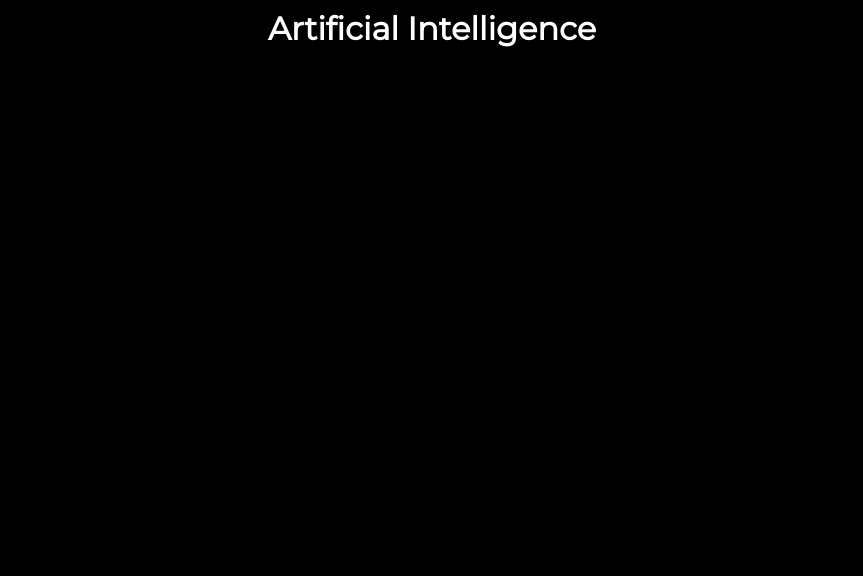
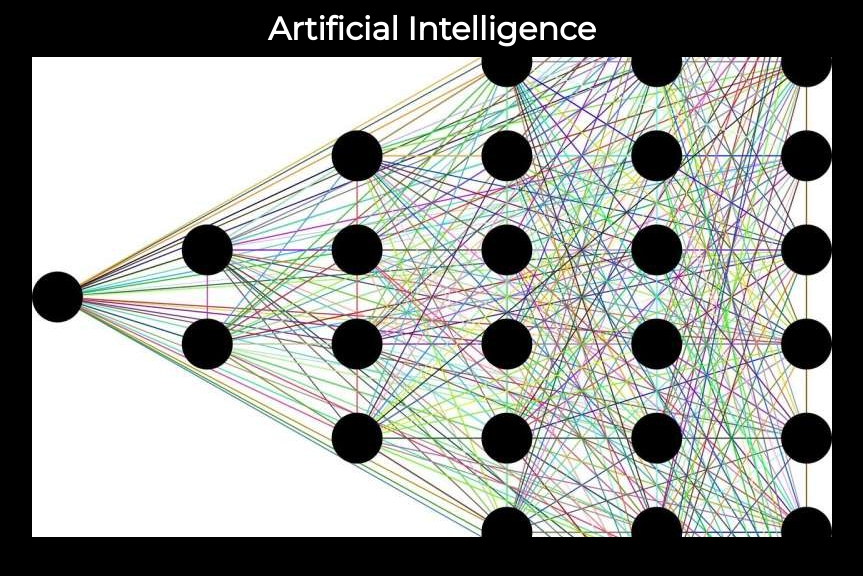
Before and after one commit to JohnBacopulos/htmlproject.github.io, a plain HTML site: page index.html in a window 1280 px wide. Shown: the whole page, without its empty margins (208-1071 px from the left). Drawn offline with Linux system fonts and the light colour scheme.

Commit message:
Update index.html

```diff
--- a/index.html
+++ b/index.html
@@ -11,6 +11,7 @@
 		<header>
 			<h1 class="h1">Artificial Intelligence</h1>
 		</header>
+			<img src="1-neuralnetwork (1).jpg"></img>
 	</center>
 	</div>
 </body>
```
